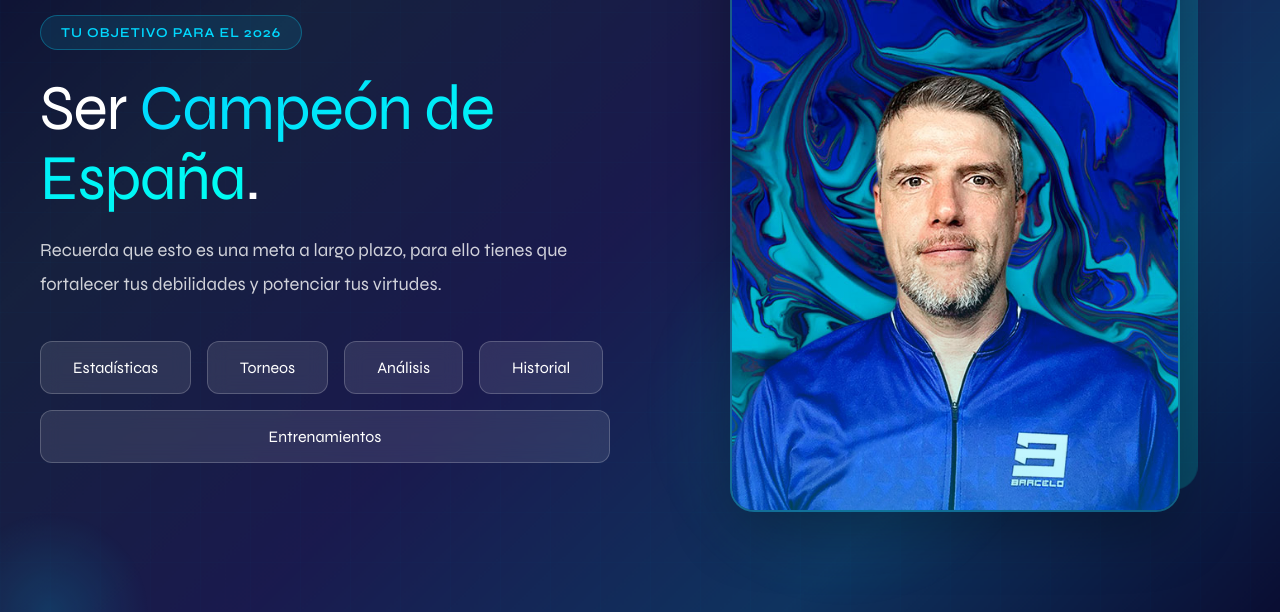
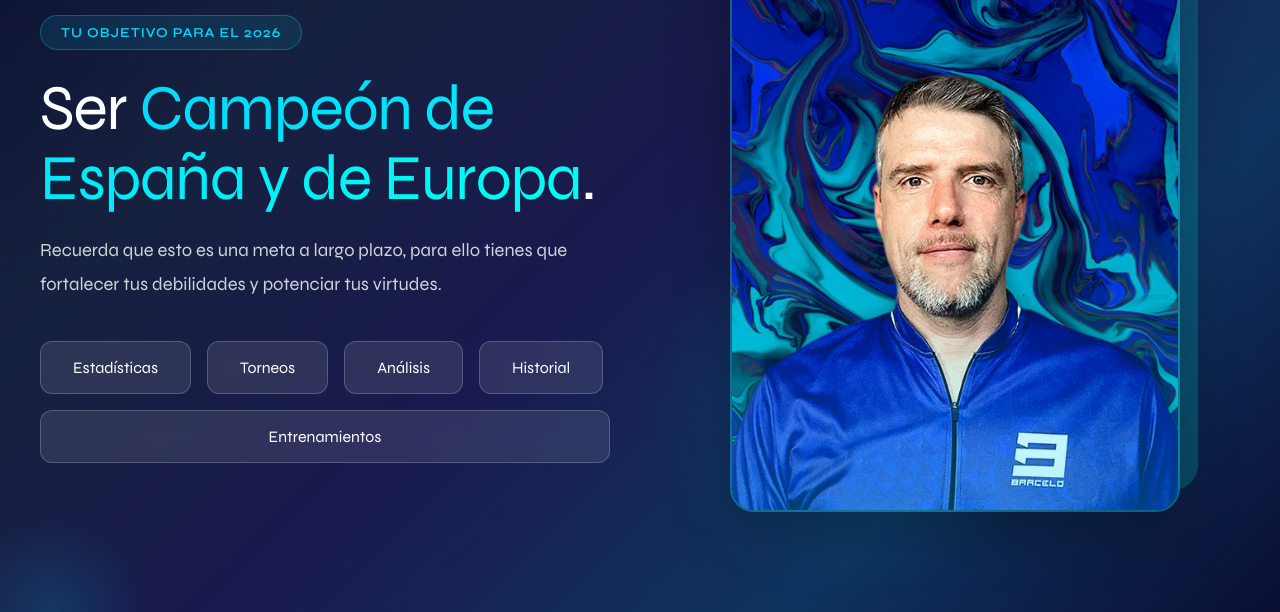
Before and after one commit to xiscobarcelo/pool, a plain HTML site: page inicio.html in a window 1280 px wide. Shown: the part 188-800 px from the top of the page. Drawn offline with Linux system fonts and the light colour scheme.

Commit message:
Update inicio.html

```diff
--- a/inicio.html
+++ b/inicio.html
@@ -471,7 +471,7 @@
                 <span class="welcome-badge">TU OBJETIVO PARA EL 2026 </span>
 
                 <h1>
-                   Ser <span class="gradient-text">Campeón de España</span>.
+                   Ser <span class="gradient-text">Campeón de España y de Europa</span>.
                 </h1>
                 <p class="hero-description">
                     Recuerda que esto es una meta a largo plazo, para ello tienes que fortalecer tus debilidades y potenciar tus virtudes.
```
